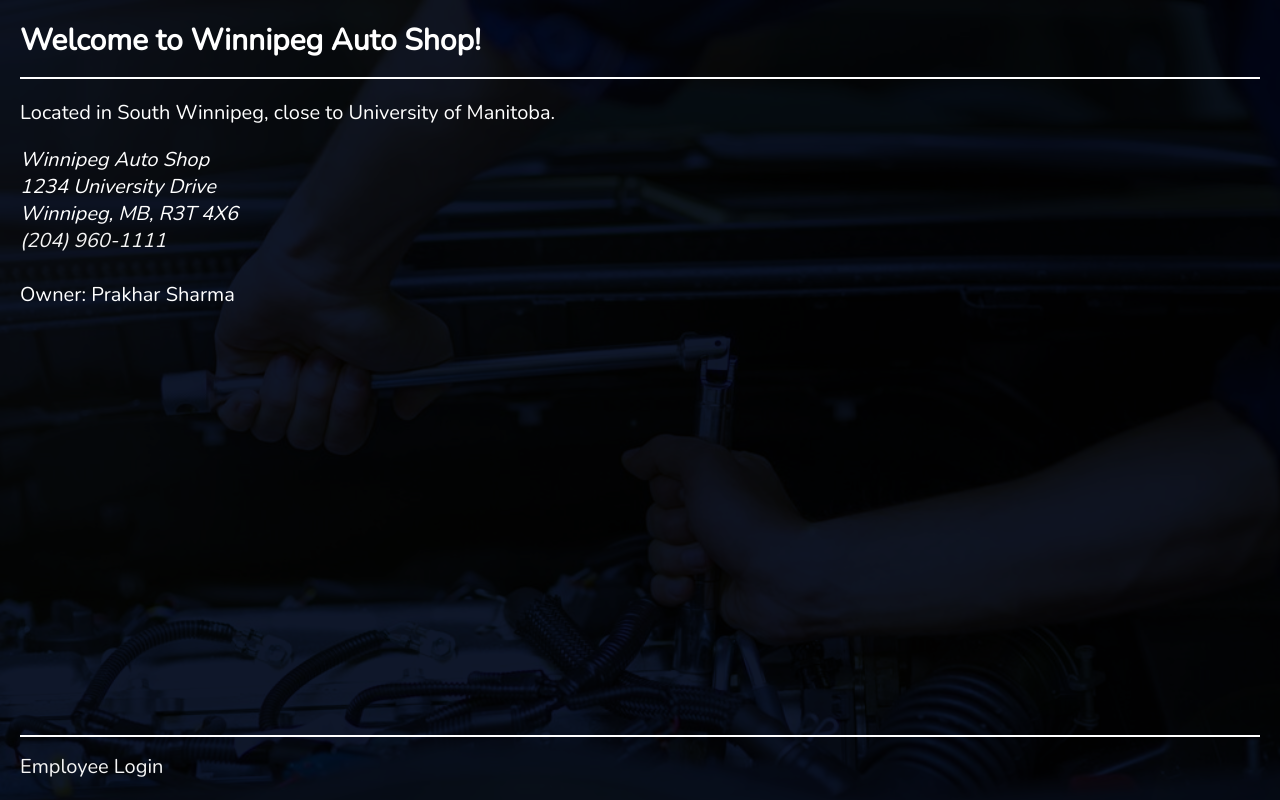
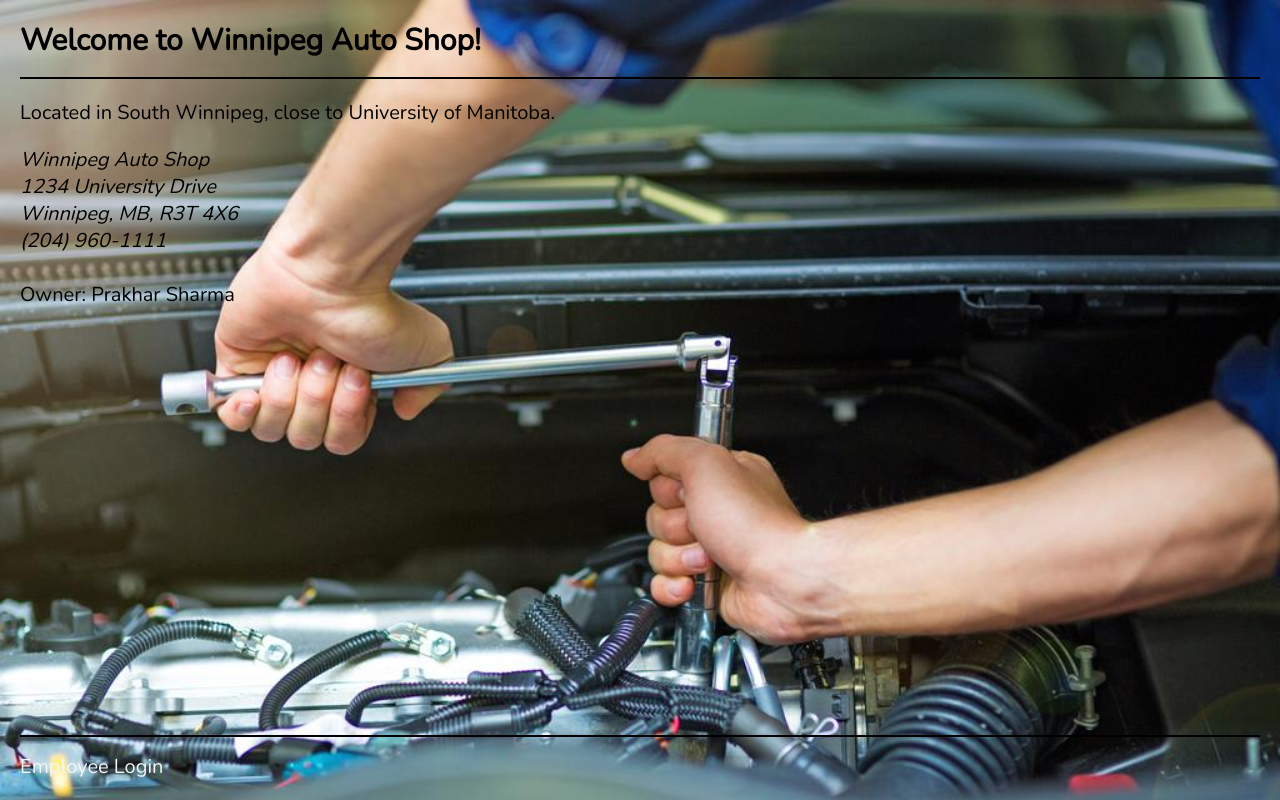
Before and after one commit to Neil3108/technotes, a React (Create React App) app: page / in a window 1280 px wide. Built offline with nearby package versions, Linux system fonts and the light colour scheme.

Commit message:
Updated Look

```diff
--- a/src/components/Public.js
+++ b/src/components/Public.js
@@ -4,21 +4,21 @@ const Public = () => {
     const content = (
         <section className="public">
             <header>
-                <h1>Welcome to <span className="nowrap">Winnipeg Auto Shop!</span></h1>
+                <h1 className='titleColor'>Welcome to <span className="nowrap">Winnipeg Auto Shop!</span></h1>
             </header>
             <main className="public__main">
-                <p>Located in South Winnipeg, close to University of Manitoba.</p>
+                <p className='titleColor'>Located in South Winnipeg, close to University of Manitoba.</p>
                 <address className="public__addr">
                     Winnipeg Auto Shop<br />
                     1234 University Drive<br />
                     Winnipeg, MB, R3T 4X6<br />
-                    <a href="tel:+12049601111">(204) 960-1111</a>
+                    <a className='titleColor' href="tel:+12049601111">(204) 960-1111</a>
                 </address>
                 <br />
-                <p>Owner: Prakhar Sharma</p>
+                <p className='titleColor'> Owner: Prakhar Sharma</p>
             </main>
             <footer>
-                <Link to="/login">Employee Login</Link>
+                <Link to="/login" >Employee Login</Link>
             </footer>
         </section>
 
--- a/src/features/auth/Login.js
+++ b/src/features/auth/Login.js
@@ -56,7 +56,7 @@ const Login = () => {
   const content = (
     <section className="public">
         <header>
-            <h1>Employee Login</h1>
+            <h1 className='titleColor'>Employee Login</h1>
         </header>
         <main className="login">
             <p ref={errRef} className={errClass} aria-live="assertive">{errMsg}</p>
--- a/src/features/auth/Welcome.js
+++ b/src/features/auth/Welcome.js
@@ -11,7 +11,7 @@ const Welcome = () => {
 
             <p>{today}</p>
 
-            <h1>Welcome {username}!</h1>
+            <h1 className='titleColor'>Welcome {username}!</h1>
 
             <p><Link to="/dash/notes"> View Current Auto Notes </Link></p>
             <p><Link to="/dash/notes/new"> Add Auto New Notes </Link></p>
--- a/src/index.css
+++ b/src/index.css
@@ -67,7 +67,6 @@
 body {
   font-family: 'Nunito', sans-serif;
   min-height: 100vh;
-  background-color: var(--BGCOLOR);
   color: var(--COLOR);
   background-image: url('./img/background.jpeg');
   background-size: cover;
@@ -120,13 +119,14 @@ a:focus-visible {
 .public__main,
 .login {
   flex-grow: 1;
-  border-top: 2px solid var(--BORDER-COLOR);
-  border-bottom: 2px solid var(--BORDER-COLOR);
+  border-top: 2px solid black;
+  border-bottom: 2px solid black;
   padding: 1em 0;
 }
 
 .public__addr {
   margin-top: 1em;
+  color: black;
 }
 
 .welcome a::before {
@@ -371,4 +371,8 @@ tr {
   .form__action-buttons {
     position: static;
   }
+
+  .titleColor {
+    color: #000;
+  }
 }
```
